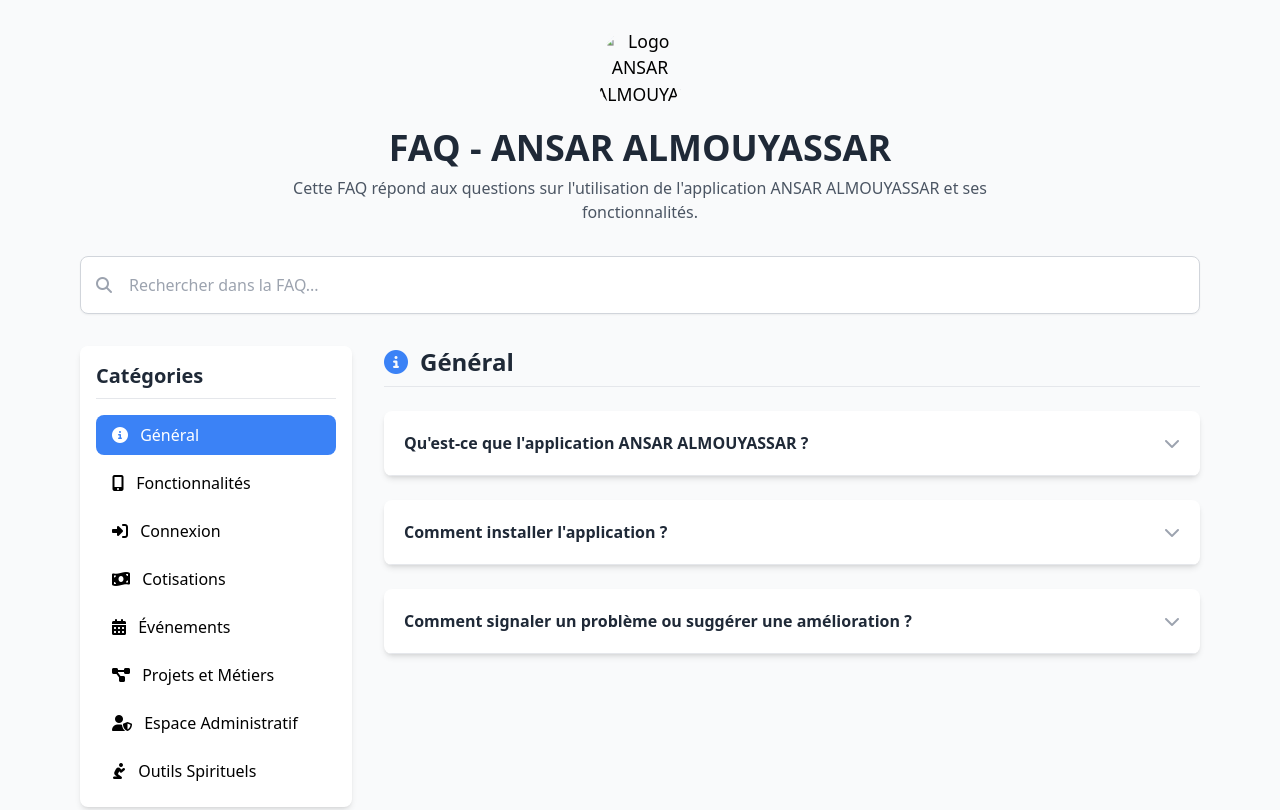
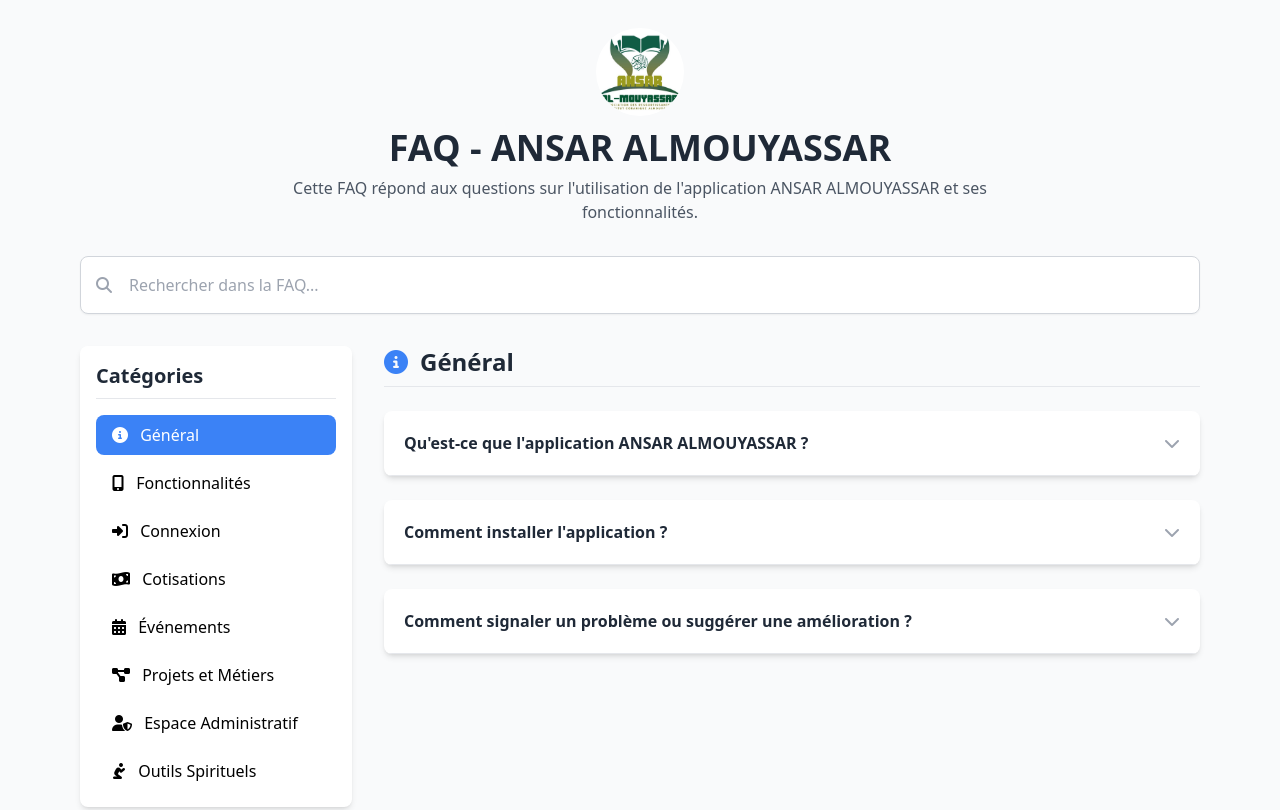
Before and after one commit to ahmedaidara/aideansar, a plain HTML site: page index.html in a window 1280 px wide. Shown: the top 810 px of the page. Drawn offline with nearby package versions, Linux system fonts and the light colour scheme.

Commit message:
Update index.html

```diff
--- a/index.html
+++ b/index.html
@@ -64,7 +64,7 @@
         <!-- Header -->
         <header class="mb-8 text-center">
             <div class="flex justify-center mb-4">
-                <img src="assets/images/logo.png" alt="Logo ANSAR ALMOUYASSAR" class="h-20 w-20 rounded-full pulse-icon">
+                <img src="logo.png" alt="Logo ANSAR ALMOUYASSAR" class="h-20 w-20 rounded-full pulse-icon">
             </div>
             <h1 class="text-3xl md:text-4xl font-bold text-gray-800 mb-2">FAQ - ANSAR ALMOUYASSAR</h1>
             <p class="text-gray-600 max-w-3xl mx-auto">
```
